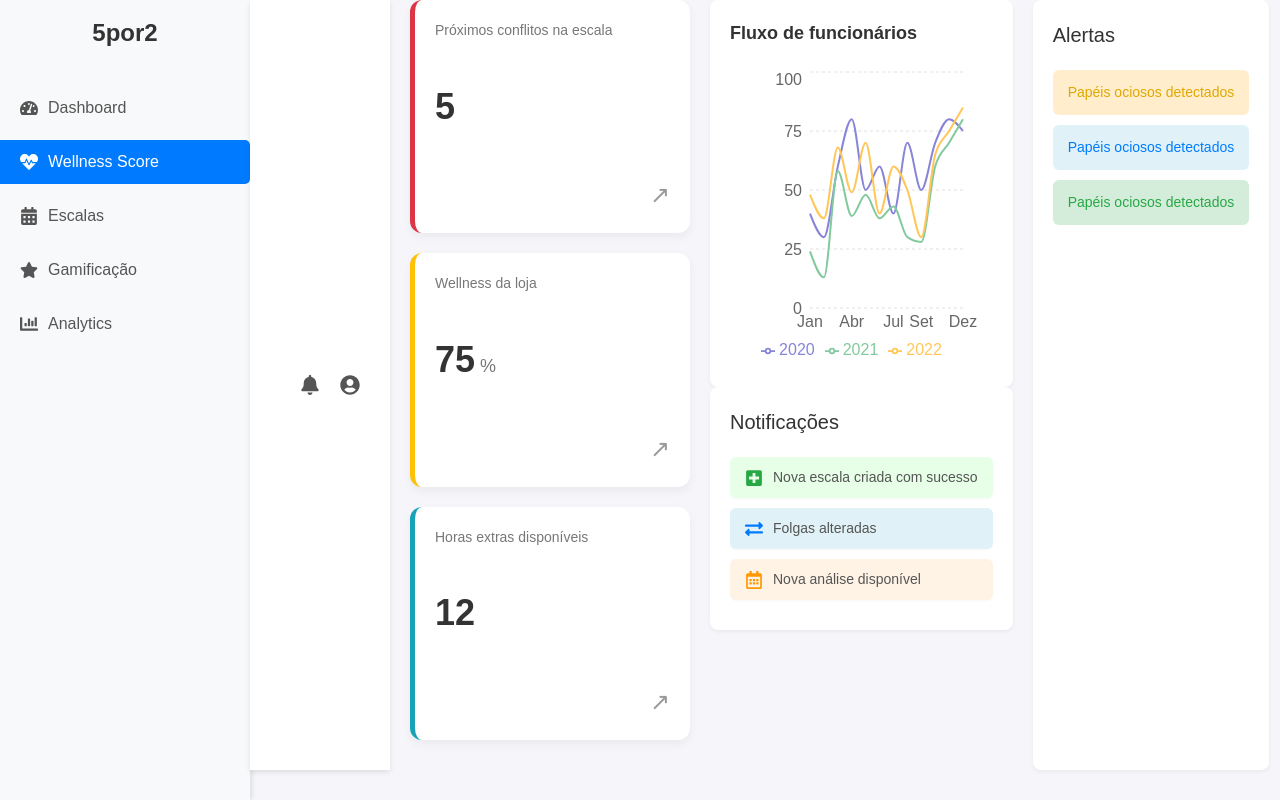
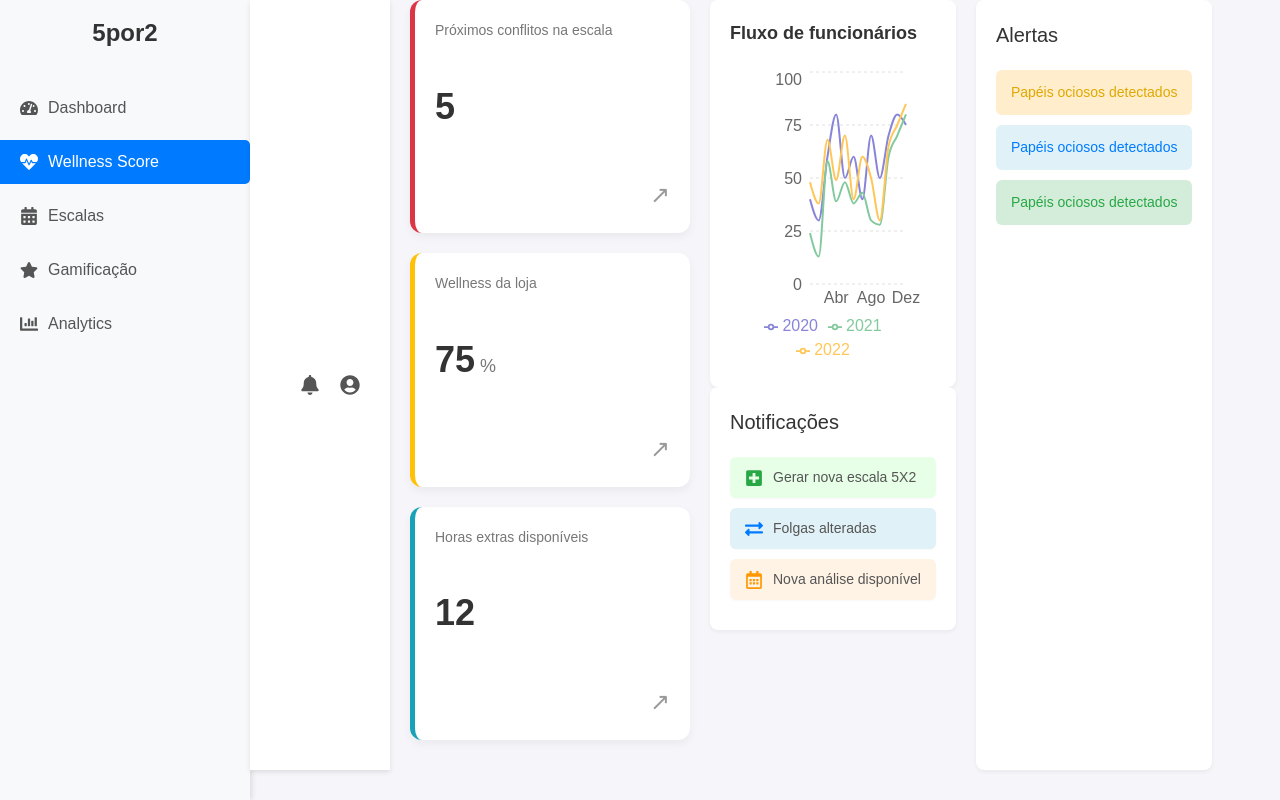
Before and after one commit to DharamLOL/GS-5POR2, a React app: page / in a window 1280 px wide. Built offline with nearby package versions, Linux system fonts and the light colour scheme; the HTML template or start-up script is replaced by a standard one.

Commit message:
mudei texto

```diff
--- a/src/components/Sidebar/Sidebar.jsx
+++ b/src/components/Sidebar/Sidebar.jsx
@@ -18,7 +18,7 @@
             </Link>
           </li>
           <li>
-            <Link to="/wellness" className={`${styles.navItem} ${styles.active}`}>
+            <Link to="/WellnessScore" className={`${styles.navItem} ${styles.active}`}>
               <FaHeartbeat className={styles.icon} />
               Wellness Score
             </Link>
@@ -30,7 +30,7 @@
             </Link>
           </li>
           <li>
-            <Link to="/gamificacao" className={styles.navItem}>
+            <Link to="/Gamificacao" className={styles.navItem}>
               <FaStar className={styles.icon} />
               Gamificação
             </Link>
--- a/src/pages/Dashboard/Dashboard.jsx
+++ b/src/pages/Dashboard/Dashboard.jsx
@@ -31,7 +31,7 @@
             </div>
             <aside className={styles.notificationsArea}>
               <h2 className={styles.sectionTitle}>Notificações</h2>
-              <Notification icon="plus" text="Nova escala criada com sucesso" type="success" />
+              <Notification icon="plus" text="Gerar nova escala 5X2" type="success" />
               <Notification icon="exchange" text="Folgas alteradas" type="info" />
               <Notification icon="calendar" text="Nova análise disponível" type="warning" />
             </aside>
```
